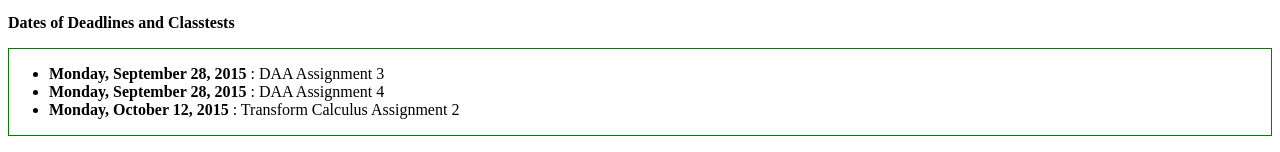
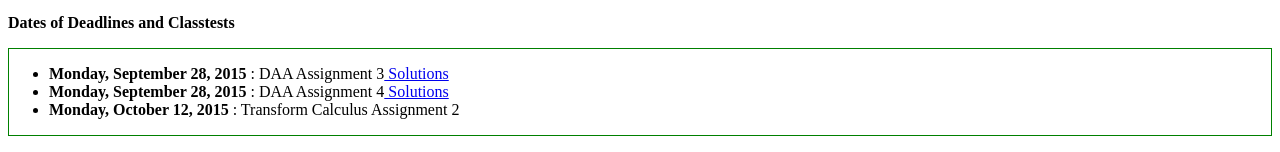
Before and after one commit to kgpmnc/kgpmnc.github.io, a plain HTML site: page index.html in a window 1280 px wide. Shown: the part 160-312 px from the top of the page. Drawn offline with Linux system fonts and the light colour scheme.

Commit message:
Added ass solutions

```diff
--- a/index.html
+++ b/index.html
@@ -18,8 +18,8 @@
     <b><p> Dates of Deadlines and Classtests</p></b>
     <div style="border: 1px solid green ;">
       <ul>
-        <li> <b>Monday, September 28, 2015</b> : DAA Assignment 3</li>
-        <li> <b>Monday, September 28, 2015</b> : DAA Assignment 4</li>
+        <li> <b>Monday, September 28, 2015</b> : DAA Assignment 3<a href="https://github.com/kgpmnc/kgpmnc.github.io/blob/master/notes/DAA/ass3sol.pdf?raw=true"> Solutions</a></li>
+        <li> <b>Monday, September 28, 2015</b> : DAA Assignment 4<a href="https://github.com/kgpmnc/kgpmnc.github.io/blob/master/notes/bs/ass4sol.pdf?raw=true"> Solutions</a></li>
         <li> <b>Monday, October 12, 2015</b> : Transform Calculus Assignment 2 </li>
       </ul>
     </div>
@@ -36,7 +36,7 @@
       <ul>
         <p> Science of Living System</p>
         <ul>
-            <li> <a href="https://github.com/kgpmnc/kgpmnc.github.io/blob/master/notes/sem3-cell-division-cell-cycle-and-apoptosis.ppt?raw=true"> Cell Division, Cell Cycle and Apoptosis</a> </li>
+            <li> <a href="https://github.com/kgpmnc/kgpmnc.github.io/blob/master/notes/bs/sem3-cell-division-cell-cycle-and-apoptosis.ppt?raw=true"> Cell Division, Cell Cycle and Apoptosis</a> </li>
         </ul>
       </ul>
     </div>
```
Also changed, not shown: 4 other files.
